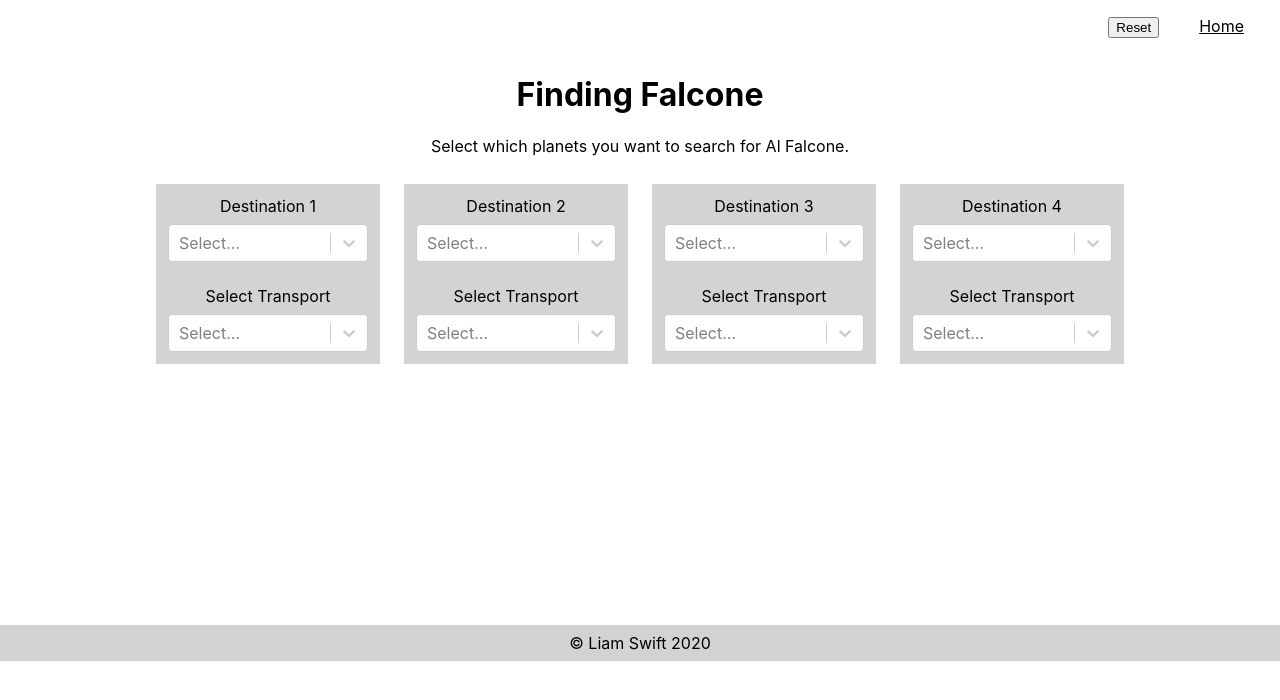
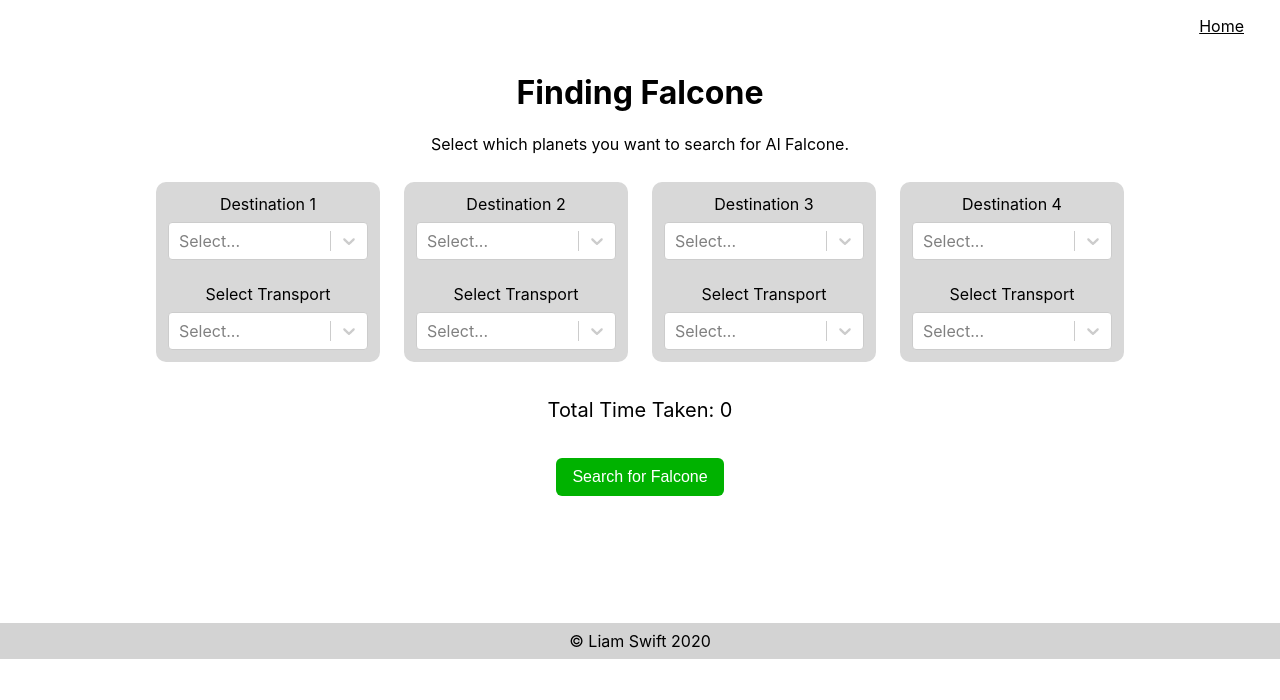
Before and after one commit to lswifty2017/finding-falcone, a React (Create React App) app: page / in a window 1280 px wide. Shown: the top 700 px of the page. Built offline with nearby package versions, Linux system fonts and the light colour scheme; no server answers.

Commit message:
Time tracker working

```diff
--- a/src/App.js
+++ b/src/App.js
@@ -2,8 +2,9 @@ import React, { useState, useEffect } from 'react';
 import Header from './components/Header/Header.jsx';
 import Footer from './components/Footer/Footer.jsx';
 import DestinationCard from './components/DestinationCard/DestinationCard';
+import TimeTracker from './components/TimeTracker/TimeTracker';
+import Button from './components/Button/Button';
 import findFalconeApi from './api/findFalconeApi';
-import cloneDeep from 'lodash/cloneDeep';
 import './App.scss';
 
 const App = () => {
@@ -11,7 +12,6 @@ const App = () => {
   const [planets, setPlanets] = useState([]);
 
   const desinationCardsJsx = [];
-  let previousVehicleState = [];
 
   useEffect(() => {
     (async () => {
@@ -33,7 +33,8 @@ const App = () => {
       });
 
       vehiclesData.map((vehicle) => {
-        vehicle['selected'] = 0;
+        vehicle['total_selected'] = 0;
+        vehicle['selected'] = [];
         return vehicle;
       });
 
@@ -56,18 +57,24 @@ const App = () => {
     setPlanets(updatedPlanetsState);
   };
 
-  const vehiclesOnSelect = ({ vehicleSelected, previousVehicleSelected }) => {
-    previousVehicleState = cloneDeep(vehicles);
-
+  const vehiclesOnSelect = ({
+    vehicleSelected,
+    previousVehicleSelected,
+    cardSelected,
+  }) => {
     const updatedVehiclesState = vehicles.map((vehicle) => {
       if (vehicle.name === vehicleSelected) {
         vehicle.total_no -= 1;
-        vehicle.selected += 1;
+        vehicle.total_selected += 1;
+        vehicle.selected.push(cardSelected);
       }
 
       if (vehicle.name === previousVehicleSelected) {
         vehicle.total_no += 1;
-        vehicle.selected -= 1;
+        vehicle.total_selected -= 1;
+        vehicle.selected = vehicle.selected.filter(
+          (selected) => selected !== cardSelected
+        );
       }
       return vehicle;
     });
@@ -95,6 +102,10 @@ const App = () => {
         <h1>Finding Falcone</h1>
         <p>Select which planets you want to search for Al Falcone.</p>
         <div className="app__destinations">{desinationCardsJsx}</div>
+        <TimeTracker planets={planets} vehicles={vehicles} />
+        <div className="app__buttons">
+          <Button text="Search for Falcone" bgColor="green" />
+        </div>
       </div>
       <Footer />
     </div>
--- a/src/App.scss
+++ b/src/App.scss
@@ -9,5 +9,6 @@
     display: flex;
     justify-content: center;
     flex-wrap: wrap;
+    padding-bottom: 24px;
   }
 }
--- a/src/components/Button/Button.jsx
+++ b/src/components/Button/Button.jsx
@@ -1,11 +1,14 @@
 import React from 'react';
+import './Button.scss';
 
-const Button = () => {
+const Button = ({ text = '', onClick, bgColor = '' }) => {
   return (
-    <div className="Button">
-      <button>Reset</button>
-      <a href="/">Home</a>
-    </div>
+    <button
+      className={bgColor ? `button button--${bgColor}` : 'button'}
+      onClick={onClick}
+    >
+      {text}
+    </button>
   );
 };
 
--- /dev/null
+++ b/src/components/Button/Button.scss
@@ -0,0 +1,14 @@
+.button {
+  background-color: #00578a;
+  padding: 10px 16px;
+  margin: 12px;
+  border-radius: 6px;
+
+  &--green {
+    background-color: #00b200;
+
+    &:hover {
+      background-color: #009900;
+    }
+  }
+}
--- a/src/components/DestinationCard/DestinationCard.jsx
+++ b/src/components/DestinationCard/DestinationCard.jsx
@@ -73,6 +73,7 @@ const DestinationCard = ({
             vehiclesOnSelect({
               vehicleSelected: name,
               previousVehicleSelected: previousVehicleSelected,
+              cardSelected: title,
             });
           }}
           isOptionDisabled={(option) => option.disabled}
--- a/src/components/DestinationCard/DestinationCard.scss
+++ b/src/components/DestinationCard/DestinationCard.scss
@@ -2,7 +2,8 @@
   min-width: 200px;
   padding: 12px;
   margin: 12px;
-  background-color: #d3d3d3;
+  background-color: #d8d8d8;
+  border-radius: 10px;
 
   &__title {
     padding-bottom: 8px;
--- a/src/components/Header/Header.jsx
+++ b/src/components/Header/Header.jsx
@@ -4,9 +4,6 @@ import './Header.scss';
 const Header = () => {
   return (
     <div className="header">
-      <div className="header__link">
-        <button>Reset</button>
-      </div>
       <div className="header__link">
         <a href="/">Home</a>
       </div>
--- a/src/components/TimeTracker/TimeTracker.jsx
+++ b/src/components/TimeTracker/TimeTracker.jsx
@@ -1,8 +1,22 @@
 import React from 'react';
 import './TimeTracker.scss';
 
-const TimeTracker = () => {
-  return <div className="time-tracker"></div>;
+const TimeTracker = ({ planets, vehicles }) => {
+  let totalTime = 0;
+
+  planets.forEach((planet) => {
+    vehicles.forEach((vehicle) => {
+      if (vehicle.selected.includes(planet.selected)) {
+        totalTime += planet.distance / vehicle.speed;
+      }
+    });
+  });
+
+  return (
+    <div className="time-tracker">
+      Total Time Taken: <span>{totalTime}</span>
+    </div>
+  );
 };
 
 export default TimeTracker;
--- a/src/components/TimeTracker/TimeTracker.scss
+++ b/src/components/TimeTracker/TimeTracker.scss
@@ -1,2 +1,4 @@
 .time-tracker {
+  font-size: 20px;
+  padding-bottom: 24px;
 }
--- a/src/index.scss
+++ b/src/index.scss
@@ -19,4 +19,32 @@ a {
 }
 
 button {
+  display: inline-block;
+  border: none;
+  padding: 1rem 2rem;
+  margin: 0;
+  text-decoration: none;
+  background: #0069ed;
+  color: #ffffff;
+  font-family: sans-serif;
+  font-size: 1rem;
+  cursor: pointer;
+  text-align: center;
+  transition: background 250ms ease-in-out, transform 150ms ease;
+  -webkit-appearance: none;
+  -moz-appearance: none;
 }
+
+button:hover,
+button:focus {
+  background: #0053ba;
+}
+
+button:focus {
+  outline: 1px solid #fff;
+  outline-offset: -4px;
+}
+
+button:active {
+  transform: scale(0.99);
+}
```
Also changed, not shown: 1 other file (tests, documents, lock files or other folders).
